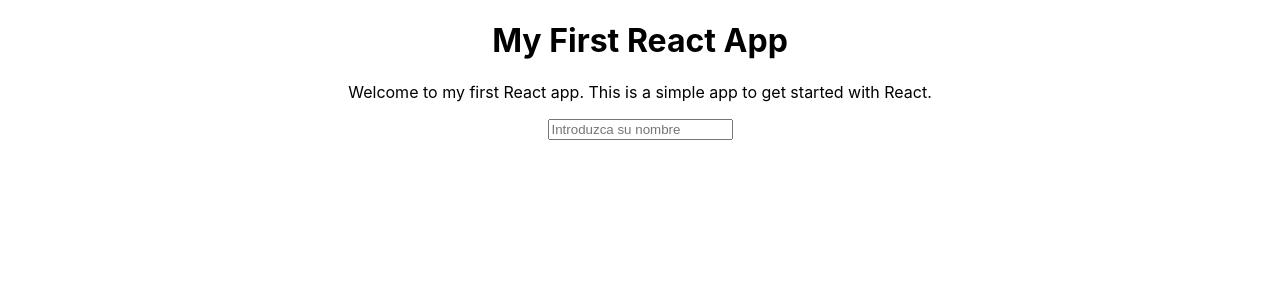
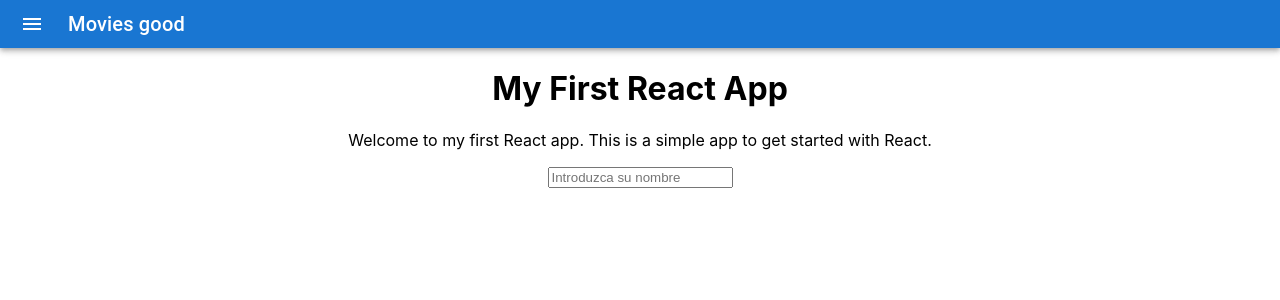
Before and after one commit to ElprofeAdonis/FrontendApi, a React (Create React App) app: page / in a window 1280 px wide. Shown: the top 300 px of the page. Built offline with nearby package versions, Linux system fonts and the light colour scheme.

Commit message:
Header y cambio de nombre

```diff
--- a/src/App.js
+++ b/src/App.js
@@ -1,8 +1,12 @@
 import "./App.css";
+import Header from "./componentes/Header";
 
 function App() {
   return (
     <div className="App">
+      <div>
+        <Header />
+      </div>
       <div>
         <h1>My First React App</h1>
         <p>
--- /dev/null
+++ b/src/componentes/Header.js
@@ -0,0 +1,29 @@
+import * as React from "react";
+import AppBar from "@mui/material/AppBar";
+import Box from "@mui/material/Box";
+import Toolbar from "@mui/material/Toolbar";
+import Typography from "@mui/material/Typography";
+import IconButton from "@mui/material/IconButton";
+import MenuIcon from "@mui/icons-material/Menu";
+
+export default function DenseAppBar() {
+  return (
+    <Box sx={{ flexGrow: 1 }}>
+      <AppBar position="static">
+        <Toolbar variant="dense">
+          <IconButton
+            edge="start"
+            color="inherit"
+            aria-label="menu"
+            sx={{ mr: 2 }}
+          >
+            <MenuIcon />
+          </IconButton>
+          <Typography variant="h6" color="inherit" component="div">
+            Movies good
+          </Typography>
+        </Toolbar>
+      </AppBar>
+    </Box>
+  );
+}
```
Also changed, not shown: package.json (+7 -0 lines), 1 other file (tests, documents, lock files or other folders).
